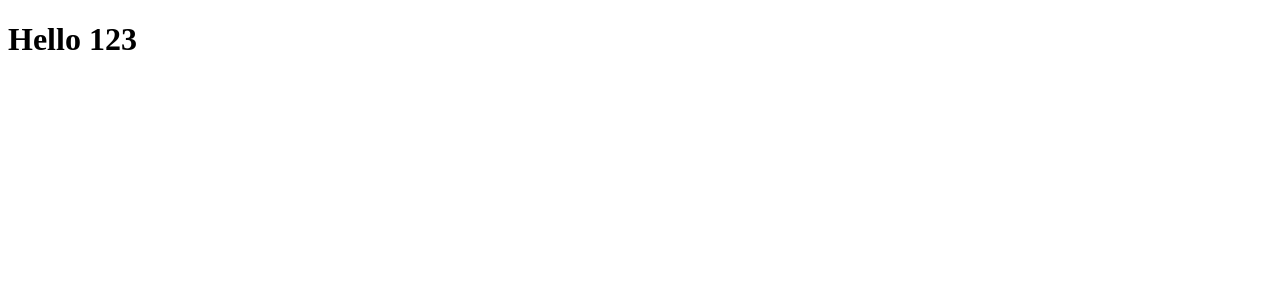
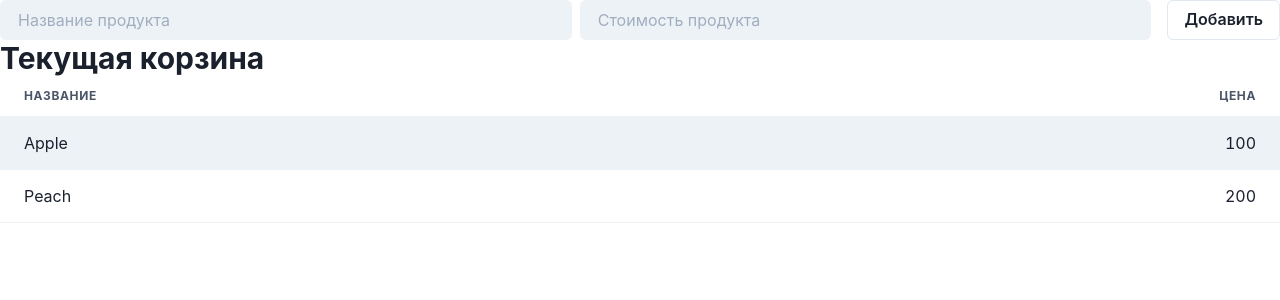
Before and after one commit to freak1ngawesome/calc, a React app: page / in a window 1280 px wide. Shown: the top 300 px of the page. Built offline with nearby package versions, Linux system fonts and the light colour scheme.

Commit message:
add chakra UI

```diff
--- a/package.json
+++ b/package.json
@@ -11,6 +11,10 @@
   "author": "",
   "license": "ISC",
   "dependencies": {
+    "@chakra-ui/react": "^1.6.3",
+    "@emotion/react": "^11.4.0",
+    "@emotion/styled": "^11.3.0",
+    "framer-motion": "^4.1.17",
     "react": "^17.0.2",
     "react-dom": "^17.0.2"
   },
--- /dev/null
+++ b/src/App.tsx
@@ -0,0 +1,14 @@
+import React from 'react'
+import ProductInput from './components/productInput/ProductInput'
+import ProductTable from './components/productTable/ProductTable'
+// type Props = {
+// 	name: string
+// }
+export default function App(){
+	return (
+		<>
+			<ProductInput />
+			<ProductTable />
+		</>
+	)
+}
--- a/src/components/App.tsx
+++ /dev/null
@@ -1,10 +0,0 @@
-import React from 'react'
-
-type Props = {
-	name: string
-}
-export default function App({ name }: Props){
-	return (
-		<h1>Hello {name}</h1>
-	)
-}
--- /dev/null
+++ b/src/components/productInput/ProductInput.tsx
@@ -0,0 +1,32 @@
+import React from 'react'
+import { HStack, Input, Button, FormControl } from "@chakra-ui/react"
+
+const style = {
+	form: {
+		d: "flex",
+		gridGap: "1em",
+	},
+	stack: {
+		flex: "1",
+	},
+	input: {
+		variant: "filled",
+	},
+	button: {
+		variant: "outline",
+	}
+}
+
+export default function ProductInput() {
+	const [productName, setProductName] = React.useState("")
+	const [productCost, setProductCost] = React.useState("")
+	return (
+		<FormControl {...style.form} >
+			<HStack {...style.stack}>
+				<Input placeholder="Название продукта" {...style.input} value={productName} onChange={(e) => setProductName(e.target.value)}/>
+				<Input placeholder="Стоимость продукта" {...style.input} value={productCost} onChange={(e) => setProductCost(e.target.value)}/>
+			</HStack>
+			<Button {...style.button}>Добавить</Button>
+		</FormControl>
+	)
+}
--- /dev/null
+++ b/src/components/productTable/ProductTable.tsx
@@ -0,0 +1,43 @@
+import React from 'react'
+
+import {
+	Box,
+	Heading,
+  Table,
+  Thead,
+  Tbody,
+  Tr,
+  Th,
+  Td,
+} from "@chakra-ui/react"
+import TableRow from './tabaleRow/TableRow'
+
+const style = {
+	heading: {
+		size: "lg",
+	},
+	table: {
+		variant: "striped",
+	}
+}
+
+const List = [{id: "12312", name: "Apple", cost: 100}, {id: "313", name: "Peach", cost: 200}]
+
+export default function ProductTable(){
+	return (
+		<Box>
+			<Heading {...style.heading}>Текущая корзина</Heading>
+			<Table {...style.table}>
+				<Thead>
+					<Tr>
+						<Th>Название</Th>
+						<Th isNumeric>Цена</Th>
+					</Tr>
+				</Thead>
+				<Tbody>
+					{List.map(prod => <TableRow {...prod}/>)}
+				</Tbody>
+			</Table>
+		</Box>
+	)
+}
--- /dev/null
+++ b/src/components/productTable/tabaleRow/TableRow.tsx
@@ -0,0 +1,21 @@
+import React from 'react'
+import {
+  Tr,
+  Td,
+} from "@chakra-ui/react"
+
+type Props = {
+	id: string,
+	name: string,
+	cost: number,
+}
+export default function TableRow({ id, name, cost }: Props){
+	return (
+		<>
+			<Tr key={id}>
+				<Td>{name}</Td>
+				<Td isNumeric>{cost}</Td>
+			</Tr>
+		</>
+	)
+}
--- a/src/index.html
+++ b/src/index.html
@@ -1,5 +1,5 @@
 <!DOCTYPE html>
-<html lang="en">
+<html lang="ru">
 <head>
   <meta charset="UTF-8">
   <meta http-equiv="X-UA-Compatible" content="IE=edge">
--- a/src/index.tsx
+++ b/src/index.tsx
@@ -1,8 +1,9 @@
 import React from 'react'
 import ReactDOM from 'react-dom'
+import { ChakraProvider } from "@chakra-ui/react"
+import App from './App'
 
-import App from './components/App'
-
-import './style.scss'
-
-ReactDOM.render(<App name={"123"} />, document.getElementById('root'))
+ReactDOM.render(
+	<ChakraProvider>
+		<App />
+	</ChakraProvider>, document.getElementById('root'))
```
Also changed, not shown: src/style.scss (deleted), 1 other file (tests, documents, lock files or other folders).
